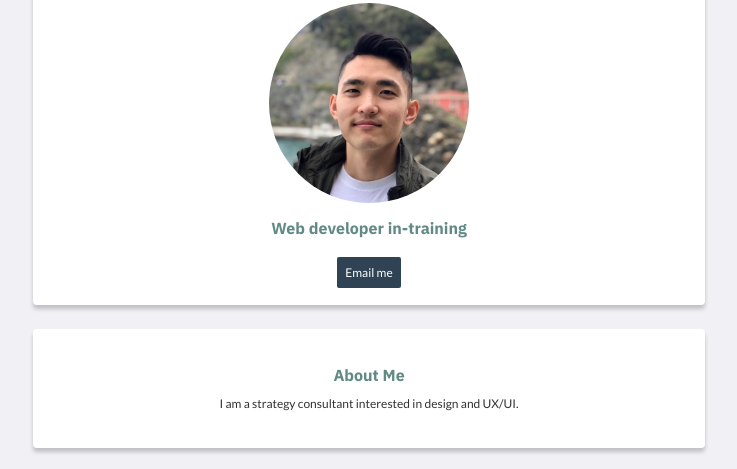
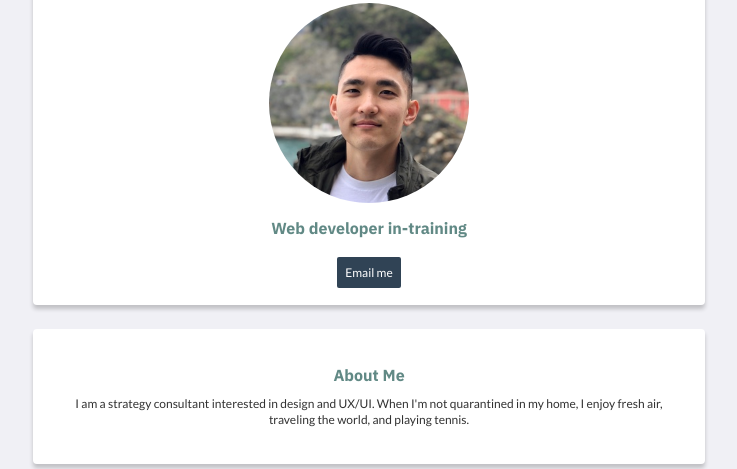
Before and after one commit to khk271/profile, a plain HTML site: page index.html in a window 1280 px wide. Shown: the part 120-589 px from the top of the page, without its empty margins (271-1008 px from the left). Drawn offline with Linux system fonts and the light colour scheme.

Commit message:
Added some more text

```diff
--- a/index.html
+++ b/index.html
@@ -20,7 +20,7 @@
     </div>
     <div class="card">
       <h2>About Me</h2>
-      <p>I am a strategy consultant interested in design and UX/UI. </p>
+      <p>I am a strategy consultant interested in design and UX/UI. When I'm not quarantined in my home, I enjoy fresh air, traveling the world, and playing tennis.  </p>
     </div>
     <div class="card">
       <h2>Follow Me</h2>
```
